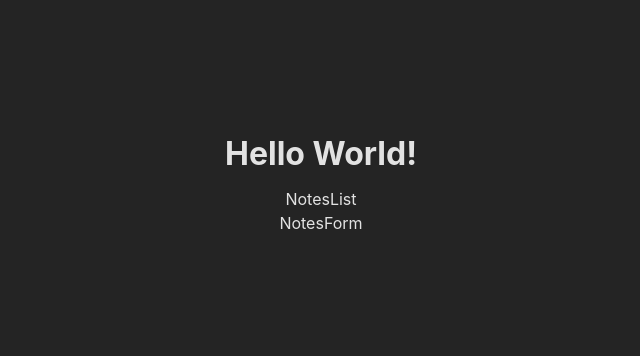
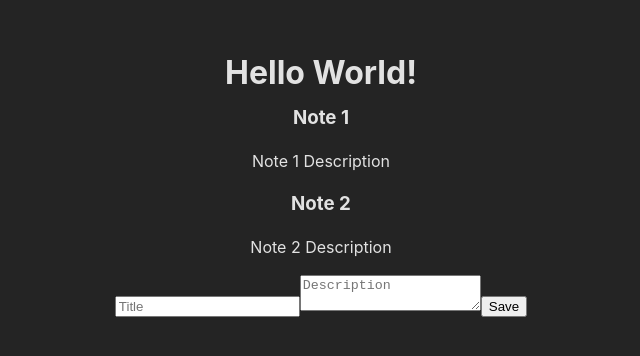
Before and after one commit to VivianaS14/react-note-app, a React (Vite) app: page / in a window 1280 px wide. Shown: the part 222-578 px from the top of the page, without its empty margins (319-959 px from the left). Built offline with nearby package versions, Linux system fonts and the light colour scheme.

Commit message:
feat: added note to state in Redux

```diff
--- a/package.json
+++ b/package.json
@@ -12,7 +12,9 @@
     "@reduxjs/toolkit": "^1.9.2",
     "react": "^18.2.0",
     "react-dom": "^18.2.0",
-    "react-redux": "^8.0.5"
+    "react-hook-form": "^7.42.1",
+    "react-redux": "^8.0.5",
+    "uuid": "^9.0.0"
   },
   "devDependencies": {
     "@types/react": "^18.0.26",
--- a/src/App.jsx
+++ b/src/App.jsx
@@ -1,16 +1,12 @@
 import React from "react";
 // useDispatch --> funciones que queremos llamar para actualizar el estado = para hacer algo desde el estado
 // useSelector --> formar que podemos traer los datos dentro del estado = para seleccionar / traer algo desde el estado
-import { useDispatch, useSelector } from "react-redux";
+//import { useDispatch, useSelector } from "react-redux";
 // components
 import NotesList from "./components/NotesList";
 import NotesForm from "./components/NotesForm";
 
 const App = () => {
-  // tiene acceso a todo el estado completo, y del estado traeme notes
-  const notesState = useSelector((state) => state.notes);
-  console.log(notesState);
-
   return (
     <div>
       <h1>Hello World!</h1>
--- a/src/components/NotesForm.jsx
+++ b/src/components/NotesForm.jsx
@@ -1,7 +1,44 @@
-import React from "react";
+import React, { useState } from "react";
+import { useForm } from "react-hook-form";
+import { useDispatch } from "react-redux";
+import { addNote } from "../features/notes/notesSlice";
+import { v4 as uuid } from "uuid";
 
 const NotesForm = () => {
-  return <div>NotesForm</div>;
+  const { register, handleSubmit } = useForm();
+  const dispatch = useDispatch();
+
+  const onSubmit = (note) => {
+    dispatch(
+      addNote({
+        ...note,
+        id: uuid(),
+      })
+    );
+    document.querySelector("#title").value = "";
+    document.querySelector("#description").value = "";
+  };
+
+  return (
+    <div>
+      <form onSubmit={handleSubmit(onSubmit)}>
+        <input
+          name="title"
+          id="title"
+          type="text"
+          placeholder="Title"
+          {...register("title")}
+        />
+        <textarea
+          name="description"
+          id="description"
+          placeholder="Description"
+          {...register("description")}
+        ></textarea>
+        <button type="submit">Save</button>
+      </form>
+    </div>
+  );
 };
 
 export default NotesForm;
--- a/src/components/NotesList.jsx
+++ b/src/components/NotesList.jsx
@@ -1,7 +1,21 @@
 import React from "react";
+import { useSelector } from "react-redux";
 
 const NotesList = () => {
-  return <div>NotesList</div>;
+  // tiene acceso a todo el estado completo, y del estado traeme notes
+  const notes = useSelector((state) => state.notes);
+  console.log(notes);
+
+  return (
+    <div>
+      {notes.map((note) => (
+        <div key={note.id}>
+          <h3>{note.title}</h3>
+          <p>{note.description}</p>
+        </div>
+      ))}
+    </div>
+  );
 };
 
 export default NotesList;
--- a/src/features/notes/notesSlice.js
+++ b/src/features/notes/notesSlice.js
@@ -1,12 +1,30 @@
 import { createSlice } from "@reduxjs/toolkit";
+
+//hardcode notes
+const initialState = [
+    {
+        id: "1",
+        title: "Note 1",
+        description: "Note 1 Description"
+    },
+    {
+        id: "2",
+        title: "Note 2",
+        description: "Note 2 Description"
+    }
+]
 
 // como creamos un useState, inicializamos un valor
 export const notesSlice = createSlice({
     name: "notes",
-    initialState: [],
+    initialState,
     reducers: {
-
+        addNote: (state, action) => {
+            state.push(action.payload)
+        }
     }
 })
 
+export const { addNote } = notesSlice.actions
+
 export default notesSlice.reducer
```
Also changed, not shown: 1 other file (tests, documents, lock files or other folders).
